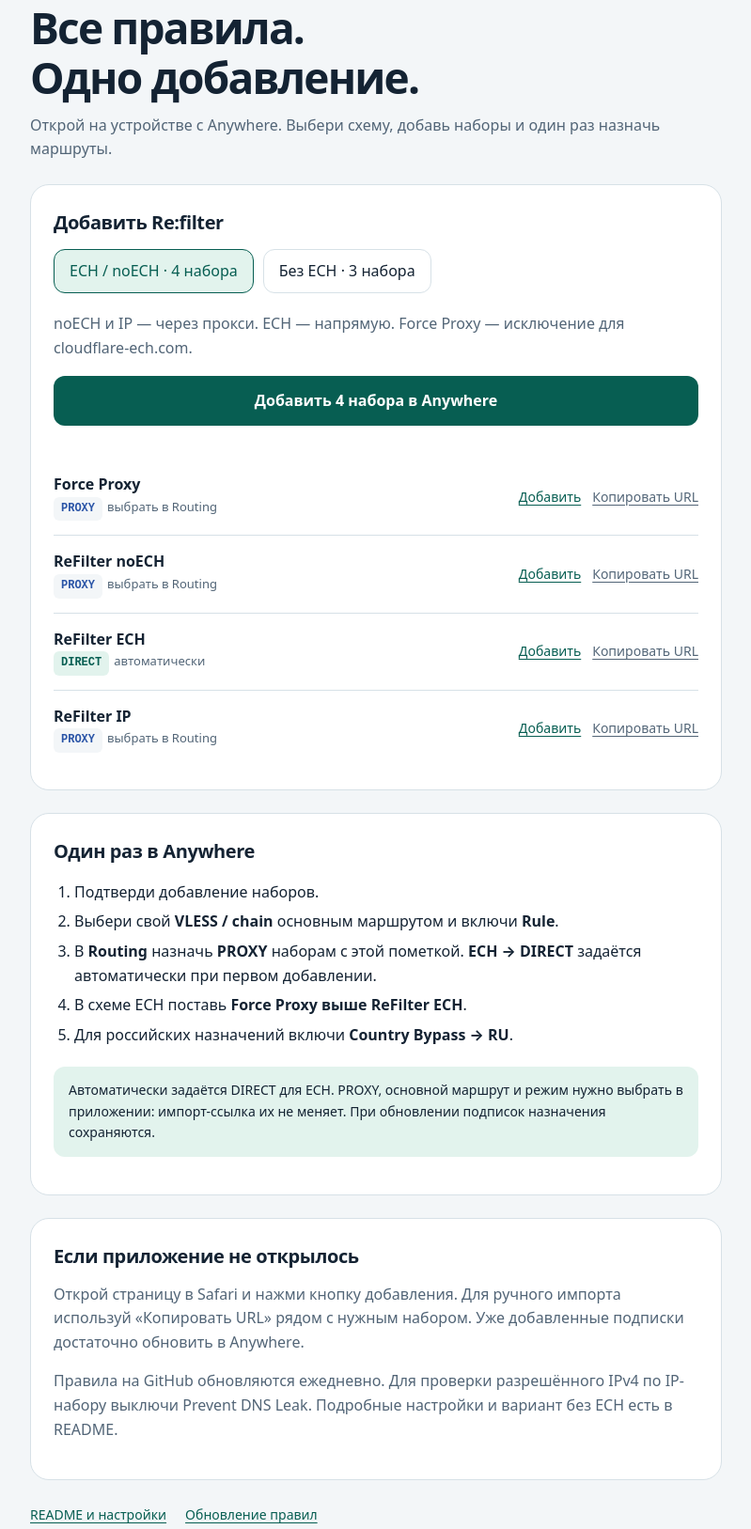
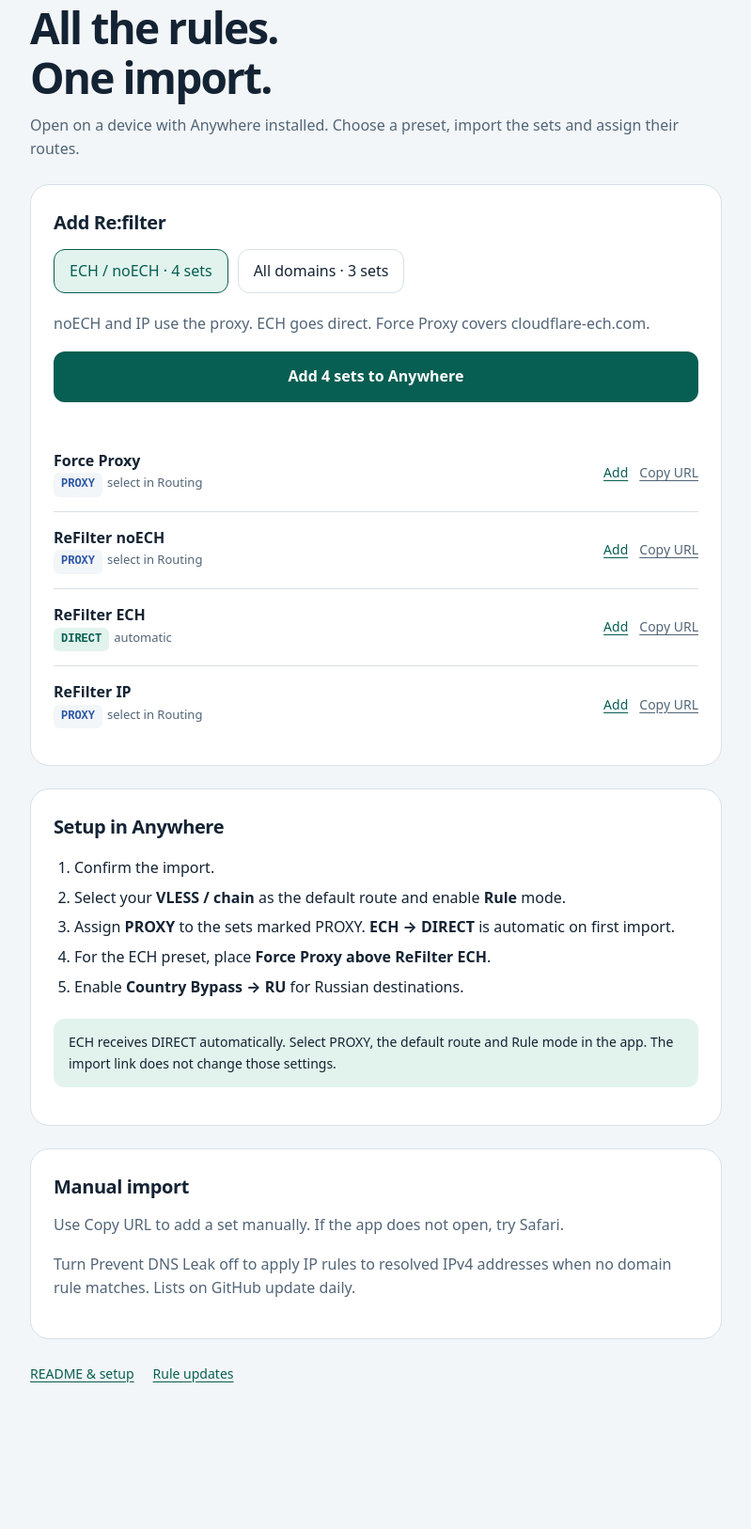
Before and after one commit to Conv3lsive/anywhere-refilter, a plain HTML site: page docs/index.html in a window 1280 px wide. Shown: the part 74-1701 px from the top of the page at 94% size, without its empty margins (240-1039 px from the left). After the commit the page ends 1579 px from the top, so only its background shows below. Drawn offline with Linux system fonts and the light colour scheme.

Commit message:
docs: simplify setup and translate import page to English

```diff
--- a/docs/index.html
+++ b/docs/index.html
@@ -1,10 +1,10 @@
 <!doctype html>
-<html lang="ru">
+<html lang="en">
 <head>
   <meta charset="utf-8">
   <meta name="viewport" content="width=device-width, initial-scale=1">
   <meta name="color-scheme" content="light dark">
-  <meta name="description" content="Добавить Re:filter в Anywhere: все наборы одной ссылкой и понятные назначения PROXY / DIRECT.">
+  <meta name="description" content="Add Re:filter to Anywhere with one batch import and clear PROXY / DIRECT assignments.">
   <meta name="referrer" content="no-referrer">
   <title>Re:filter → Anywhere</title>
   <style>
@@ -45,43 +45,43 @@
 <body>
 <main>
   <div class="eyebrow">Conv3lsive / Re:filter</div>
-  <h1>Все правила.<br>Одно добавление.</h1>
-  <p class="muted">Открой на устройстве с Anywhere. Выбери схему, добавь наборы и один раз назначь маршруты.</p>
+  <h1>All the rules.<br>One import.</h1>
+  <p class="muted">Open on a device with Anywhere installed. Choose a preset, import the sets and assign their routes.</p>
 
   <section class="card" aria-labelledby="import-title">
-    <h2 id="import-title">Добавить Re:filter</h2>
-    <div class="presets" role="group" aria-label="Схема маршрутизации">
-      <button class="preset" data-preset="ech" aria-pressed="true">ECH / noECH · 4 набора</button>
-      <button class="preset" data-preset="all" aria-pressed="false">Без ECH · 3 набора</button>
+    <h2 id="import-title">Add Re:filter</h2>
+    <div class="presets" role="group" aria-label="Routing preset">
+      <button class="preset" data-preset="ech" aria-pressed="true">ECH / noECH · 4 sets</button>
+      <button class="preset" data-preset="all" aria-pressed="false">All domains · 3 sets</button>
     </div>
-    <p id="description" class="muted">noECH и IP — через прокси. ECH — напрямую. Force Proxy — исключение для cloudflare-ech.com.</p>
-    <a class="primary" id="launch" href="anywhere://add-rule-set?link=https://raw.githubusercontent.com/Conv3lsive/anywhere-refilter/main/dist/force-proxy.arrs&amp;link=https://raw.githubusercontent.com/Conv3lsive/anywhere-refilter/main/dist/refilter-noech.arrs&amp;link=https://raw.githubusercontent.com/Conv3lsive/anywhere-refilter/main/dist/refilter-ech.arrs&amp;link=https://raw.githubusercontent.com/Conv3lsive/anywhere-refilter/main/dist/refilter-ip.arrs">Добавить 4 набора в Anywhere</a>
+    <p id="description" class="muted">noECH and IP use the proxy. ECH goes direct. Force Proxy covers cloudflare-ech.com.</p>
+    <a class="primary" id="launch" href="anywhere://add-rule-set?link=https://raw.githubusercontent.com/Conv3lsive/anywhere-refilter/main/dist/force-proxy.arrs&amp;link=https://raw.githubusercontent.com/Conv3lsive/anywhere-refilter/main/dist/refilter-noech.arrs&amp;link=https://raw.githubusercontent.com/Conv3lsive/anywhere-refilter/main/dist/refilter-ech.arrs&amp;link=https://raw.githubusercontent.com/Conv3lsive/anywhere-refilter/main/dist/refilter-ip.arrs">Add 4 sets to Anywhere</a>
     <div id="status" class="muted" role="status" aria-live="polite"></div>
     <div id="sets">
-      <noscript>Для добавления всех четырёх наборов нажми кнопку выше. ECH получит DIRECT автоматически; Force Proxy, noECH и IP назначь PROXY в Routing. Для схемы без ECH доступны <a href="https://raw.githubusercontent.com/Conv3lsive/anywhere-refilter/main/dist/refilter-all-domains.arrs">все домены</a> и <a href="https://raw.githubusercontent.com/Conv3lsive/anywhere-refilter/main/dist/refilter-ip.arrs">IP</a>.</noscript>
+      <noscript>Use the button above to import all four sets. ECH receives DIRECT automatically; assign PROXY to Force Proxy, noECH and IP in Routing. The all-domains preset uses <a href="https://raw.githubusercontent.com/Conv3lsive/anywhere-refilter/main/dist/refilter-all-domains.arrs">all domains</a> and <a href="https://raw.githubusercontent.com/Conv3lsive/anywhere-refilter/main/dist/refilter-ip.arrs">IP</a>.</noscript>
     </div>
   </section>
 
   <section class="card" aria-labelledby="settings-title">
-    <h2 id="settings-title">Один раз в Anywhere</h2>
+    <h2 id="settings-title">Setup in Anywhere</h2>
     <ol>
-      <li>Подтверди добавление наборов.</li>
-      <li>Выбери свой <strong>VLESS / chain</strong> основным маршрутом и включи <strong>Rule</strong>.</li>
-      <li>В <strong>Routing</strong> назначь <strong>PROXY</strong> наборам с этой пометкой. <strong>ECH → DIRECT</strong> задаётся автоматически при первом добавлении.</li>
-      <li>В схеме ECH поставь <strong>Force Proxy выше ReFilter ECH</strong>.</li>
-      <li>Для российских назначений включи <strong>Country Bypass → RU</strong>.</li>
+      <li>Confirm the import.</li>
+      <li>Select your <strong>VLESS / chain</strong> as the default route and enable <strong>Rule</strong> mode.</li>
+      <li>Assign <strong>PROXY</strong> to the sets marked PROXY. <strong>ECH → DIRECT</strong> is automatic on first import.</li>
+      <li>For the ECH preset, place <strong>Force Proxy above ReFilter ECH</strong>.</li>
+      <li>Enable <strong>Country Bypass → RU</strong> for Russian destinations.</li>
     </ol>
-    <p class="note">Автоматически задаётся DIRECT для ECH. PROXY, основной маршрут и режим нужно выбрать в приложении: импорт-ссылка их не меняет. При обновлении подписок назначения сохраняются.</p>
+    <p class="note">ECH receives DIRECT automatically. Select PROXY, the default route and Rule mode in the app. The import link does not change those settings.</p>
   </section>
 
   <section class="card" aria-labelledby="help-title">
-    <h2 id="help-title">Если приложение не открылось</h2>
-    <p class="muted">Открой страницу в Safari и нажми кнопку добавления. Для ручного импорта используй «Копировать URL» рядом с нужным набором. Уже добавленные подписки достаточно обновить в Anywhere.</p>
-    <p class="muted">Правила на GitHub обновляются ежедневно. Для проверки разрешённого IPv4 по IP-набору выключи Prevent DNS Leak. Подробные настройки и вариант без ECH есть в README.</p>
+    <h2 id="help-title">Manual import</h2>
+    <p class="muted">Use Copy URL to add a set manually. If the app does not open, try Safari.</p>
+    <p class="muted">Turn Prevent DNS Leak off to apply IP rules to resolved IPv4 addresses when no domain rule matches. Lists on GitHub update daily.</p>
   </section>
   <footer>
-    <a href="https://github.com/Conv3lsive/anywhere-refilter#readme">README и настройки</a>
-    <a href="https://github.com/Conv3lsive/anywhere-refilter/actions/workflows/update.yml">Обновление правил</a>
+    <a href="https://github.com/Conv3lsive/anywhere-refilter#readme">README &amp; setup</a>
+    <a href="https://github.com/Conv3lsive/anywhere-refilter/actions/workflows/update.yml">Rule updates</a>
   </footer>
 </main>
 <script>
@@ -108,12 +108,12 @@
   function render() {
     const keys = single ? [single] : presets[selected];
     launch.href = makeLink(keys);
-    launch.textContent = single ? 'Добавить ' + catalog[single].name + ' в Anywhere' : 'Добавить ' + keys.length + ' набора в Anywhere';
+    launch.textContent = single ? 'Add ' + catalog[single].name + ' to Anywhere' : 'Add ' + keys.length + ' sets to Anywhere';
     document.getElementById('description').textContent = single
-      ? catalog[single].name + ' → ' + catalog[single].route + (catalog[single].route === 'DIRECT' ? ' автоматически при первом добавлении.' : '. Назначь PROXY один раз в Routing.')
+      ? catalog[single].name + ' → ' + catalog[single].route + (catalog[single].route === 'DIRECT' ? ' automatically on first import.' : '. Select PROXY in Routing.')
       : selected === 'ech'
-        ? 'noECH и IP — через прокси. ECH — напрямую. Force Proxy — исключение для cloudflare-ech.com.'
-        : 'Все домены Re:filter, IP и Force Proxy — через прокси. Вариант без разделения ECH.';
+        ? 'noECH and IP use the proxy. ECH goes direct. Force Proxy covers cloudflare-ech.com.'
+        : 'All Re:filter domains, IPs and Force Proxy use the proxy. No ECH splitting.';
     document.querySelectorAll('[data-preset]').forEach(button => button.setAttribute('aria-pressed', String(!single && button.dataset.preset === selected)));
     const container = document.getElementById('sets');
     container.replaceChildren();
@@ -124,15 +124,15 @@
       const name = document.createElement('span'); name.className = 'set-name'; name.textContent = item.name;
       const hint = document.createElement('span'); hint.className = 'set-hint';
       const badge = document.createElement('span'); badge.className = 'route' + (item.route === 'DIRECT' ? ' direct' : ''); badge.textContent = item.route;
-      hint.append(badge, document.createTextNode(item.route === 'DIRECT' ? 'автоматически' : 'выбрать в Routing'));
+      hint.append(badge, document.createTextNode(item.route === 'DIRECT' ? 'automatic' : 'select in Routing'));
       info.append(name, hint);
       const actions = document.createElement('div'); actions.className = 'set-actions';
-      const add = document.createElement('a'); add.href = makeLink([key]); add.textContent = 'Добавить'; add.setAttribute('aria-label', 'Добавить ' + item.name);
-      const copy = document.createElement('button'); copy.className = 'copy'; copy.textContent = 'Копировать URL'; copy.setAttribute('aria-label', 'Копировать URL ' + item.name);
+      const add = document.createElement('a'); add.href = makeLink([key]); add.textContent = 'Add'; add.setAttribute('aria-label', 'Add ' + item.name);
+      const copy = document.createElement('button'); copy.className = 'copy'; copy.textContent = 'Copy URL'; copy.setAttribute('aria-label', 'Copy URL for ' + item.name);
       copy.addEventListener('click', async () => {
         const url = base + key + '.arrs';
-        try { await navigator.clipboard.writeText(url); status.textContent = 'URL ' + item.name + ' скопирован.'; }
-        catch { status.replaceChildren(document.createTextNode('Скопируй URL: ')); const field = document.createElement('input'); field.readOnly = true; field.value = url; field.style.width = '100%'; status.append(field); field.focus(); field.select(); }
+        try { await navigator.clipboard.writeText(url); status.textContent = item.name + ' URL copied.'; }
+        catch { status.replaceChildren(document.createTextNode('Copy this URL: ')); const field = document.createElement('input'); field.readOnly = true; field.value = url; field.style.width = '100%'; status.append(field); field.focus(); field.select(); }
       });
       actions.append(add, copy); row.append(info, actions); container.append(row);
     }
@@ -141,10 +141,10 @@
   document.querySelectorAll('[data-preset]').forEach(button => button.addEventListener('click', () => {
     selected = button.dataset.preset; single = null; status.textContent = ''; render();
   }));
-  launch.addEventListener('click', () => { status.textContent = 'Подтверди импорт в Anywhere. Если приложение не открылось, попробуй Safari.'; });
+  launch.addEventListener('click', () => { status.textContent = 'Confirm the import in Anywhere. If the app does not open, try Safari.'; });
   render();
   if (params.get('open') === '1') {
-    status.textContent = 'Открываем Anywhere… Если ничего не произошло, нажми кнопку выше.';
+    status.textContent = 'Opening Anywhere… If nothing happens, tap the button above.';
     window.location.assign(launch.href);
   }
 </script>
```
Also changed, not shown: 1 other file.
